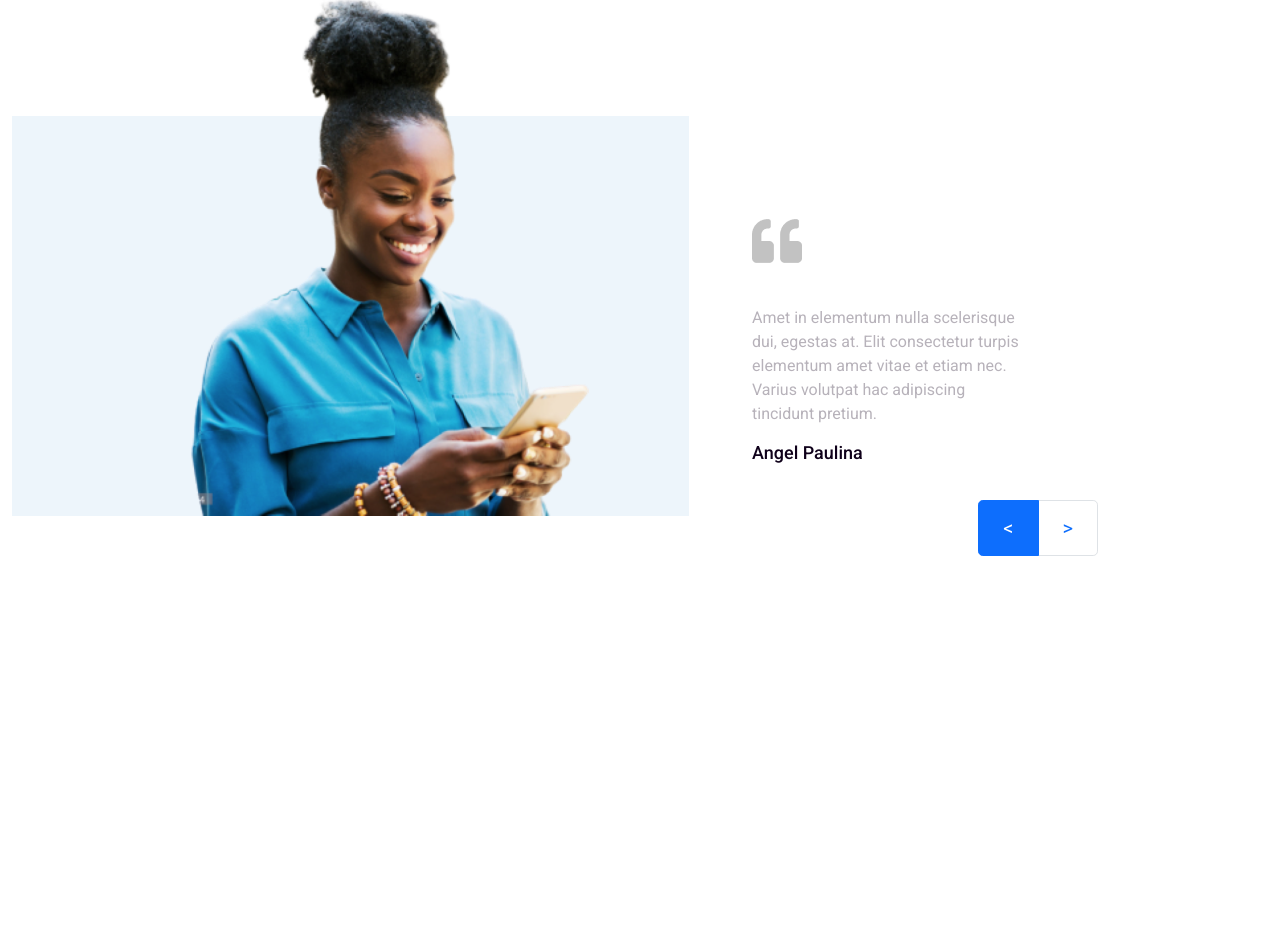
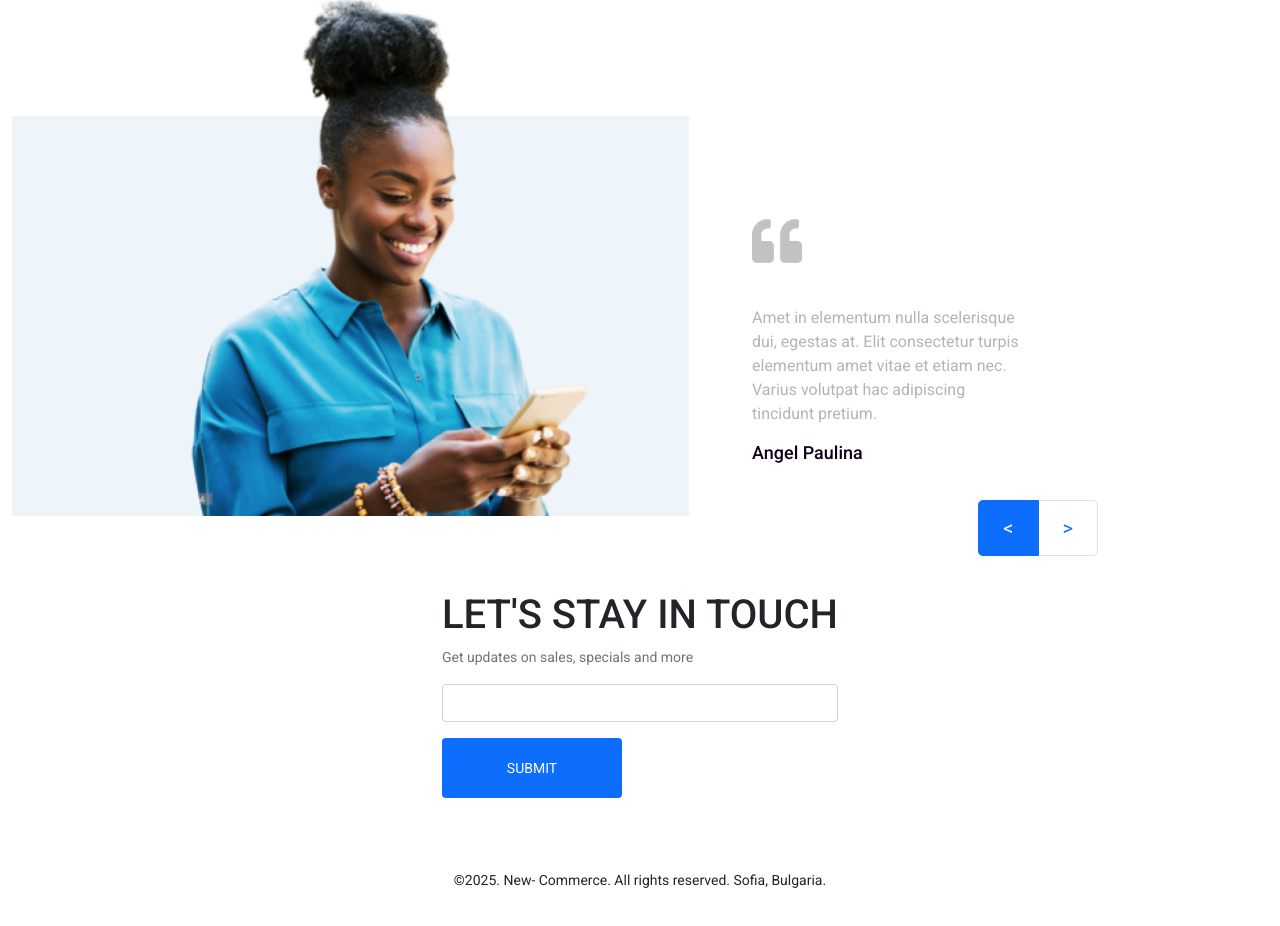
Before and after one commit to majharul-web/new-e-commerce, a plain HTML site: page index.html in a window 1280 px wide. Shown: the part 2392-3318 px from the top of the page. Before the commit the page ends 2964 px from the top, so only its background shows below. Drawn offline with Linux system fonts and the light colour scheme.

Commit message:
overall compleet

```diff
--- a/index.html
+++ b/index.html
@@ -239,7 +239,28 @@
           </div>
         </div>
       </section>
+
+
+      <!-- subscribe section -->
+      <section
+        style="height: 250px"
+        class="container d-flex justify-content-center align-items-center my-5 bg-car"
+        id="sub" >
+        <div class="">
+          <h1>LET'S STAY IN TOUCH</h1>
+          <p class="form-text">Get updates on sales, specials and more</p>
+          <input class="form-control" type="text" name="" id="" />
+          <button class="btn btn-primary btn-sm mt-3">SUBMIT</button>
+        </div>
+      </section>
     </main>
+
+
+    </main>
+
+    <footer class="mb-5 text-center">
+      <small>©2025. New- Commerce. All rights reserved. Sofia, Bulgaria.</small>
+    </footer>
 
     <!-- bootstrap js -->
     <script src="js/bootstrap.bundle.min.js"></script>
```
